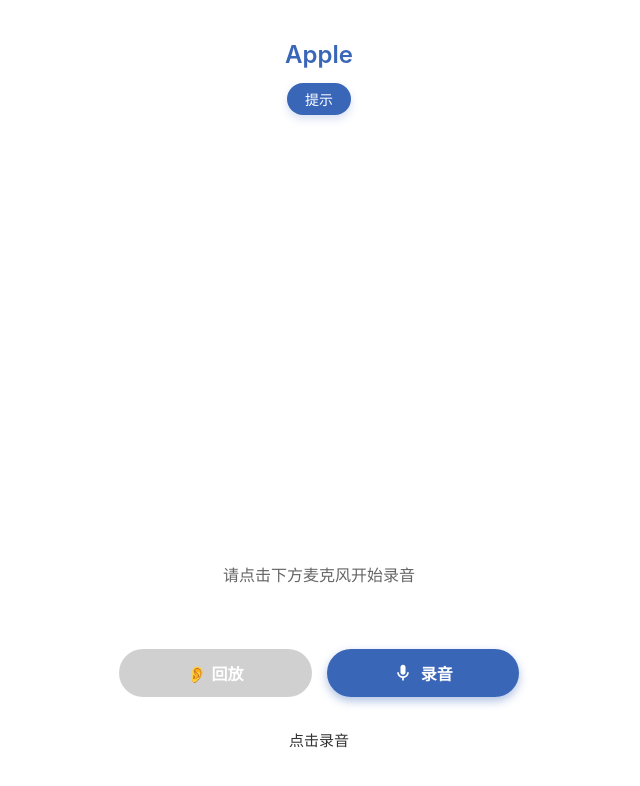
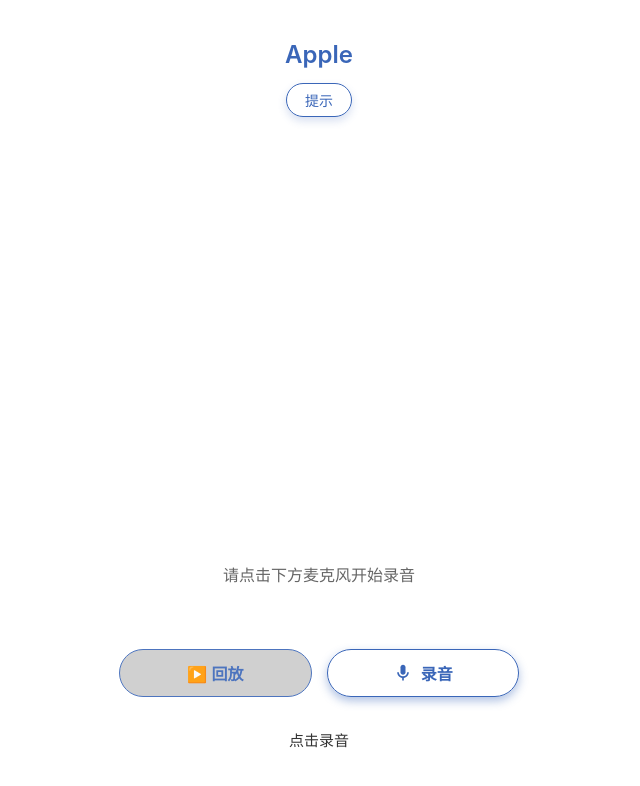
Before and after one commit to helenhuang666/anki-pronunciation, a website: page index.html in a window 1280 px wide. Shown: the whole page, without its empty margins (321-961 px from the left). Drawn offline with Linux system fonts and the light colour scheme.

Commit message:
Update index.html

```diff
--- a/index.html
+++ b/index.html
@@ -54,9 +54,12 @@
     .playback-btn {
       flex: 1;
       height: 48px;
-      background-color: #3A66B8;
-      color: white;
-      border: none;
+      background-color: transparent;
+      /* V95 */
+      color: #3A66B8;
+      /* V95 */
+      border: 1px solid #3A66B8;
+      /* V95 */
       border-radius: 24px;
       font-size: 16px;
       font-weight: bold;
@@ -100,9 +103,12 @@
     }
 
     .hint-btn {
-      background: #3A66B8;
-      color: white;
-      border: none;
+      background: transparent;
+      /* V95 */
+      color: #3A66B8;
+      /* V95 */
+      border: 1px solid #3A66B8;
+      /* V95 */
       border-radius: 20px;
       padding: 6px 18px;
       font-size: 14px;
@@ -256,8 +262,10 @@
       flex: 1;
       height: 48px;
       border-radius: 24px;
-      background-color: #3A66B8;
-      border: none;
+      background-color: transparent;
+      /* V95 */
+      border: 1px solid #3A66B8;
+      /* V95 */
       display: flex;
       justify-content: center;
       align-items: center;
@@ -265,7 +273,8 @@
       cursor: pointer;
       transition: all 0.2s;
       -webkit-tap-highlight-color: transparent;
-      color: white;
+      color: #3A66B8;
+      /* V95 */
       font-weight: bold;
       font-size: 16px;
       gap: 8px;
@@ -274,7 +283,8 @@
     .mic-button svg {
       width: 20px;
       height: 20px;
-      fill: white;
+      fill: #3A66B8;
+      /* V95 */
     }
 
     .mic-button.recording {
@@ -336,7 +346,7 @@
     <div class="btn-row" id="recording-controls">
       <!-- 回放发音按钮 (左) -->
       <button id="playbackBtn" class="playback-btn" disabled>
-        <span>👂 回放</span>
+        <span>▶️ 回放</span>
       </button>
 
       <!-- 核心录音按钮 (右) -->
```
